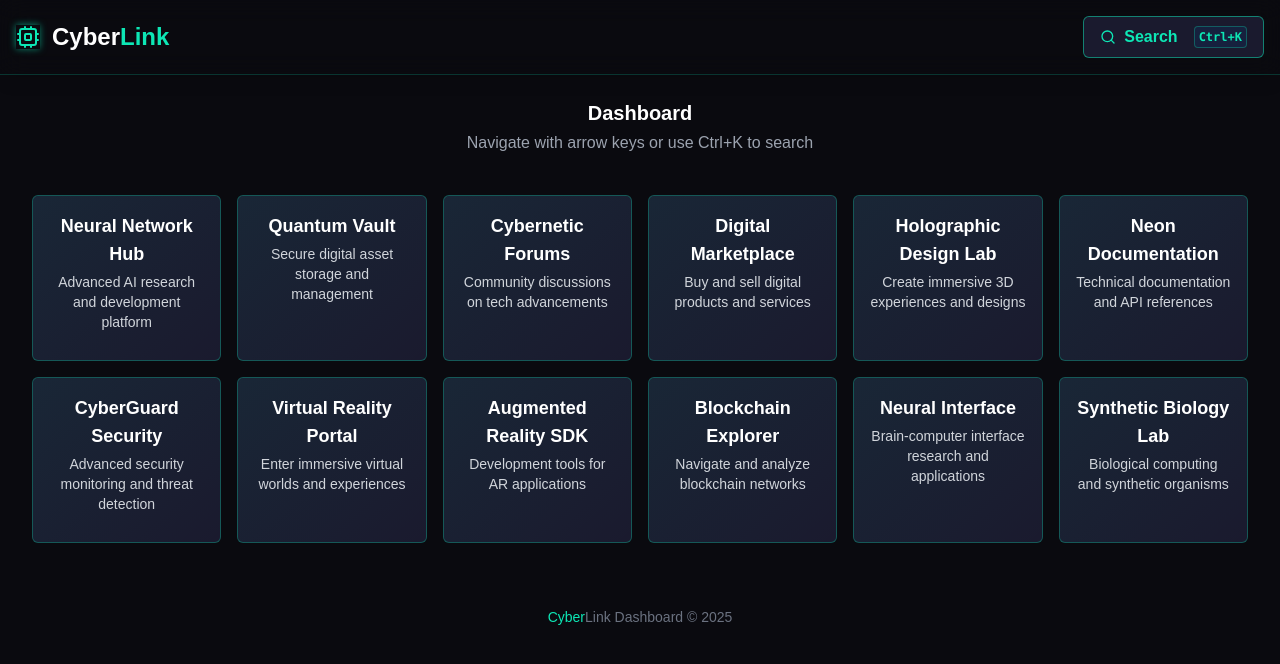
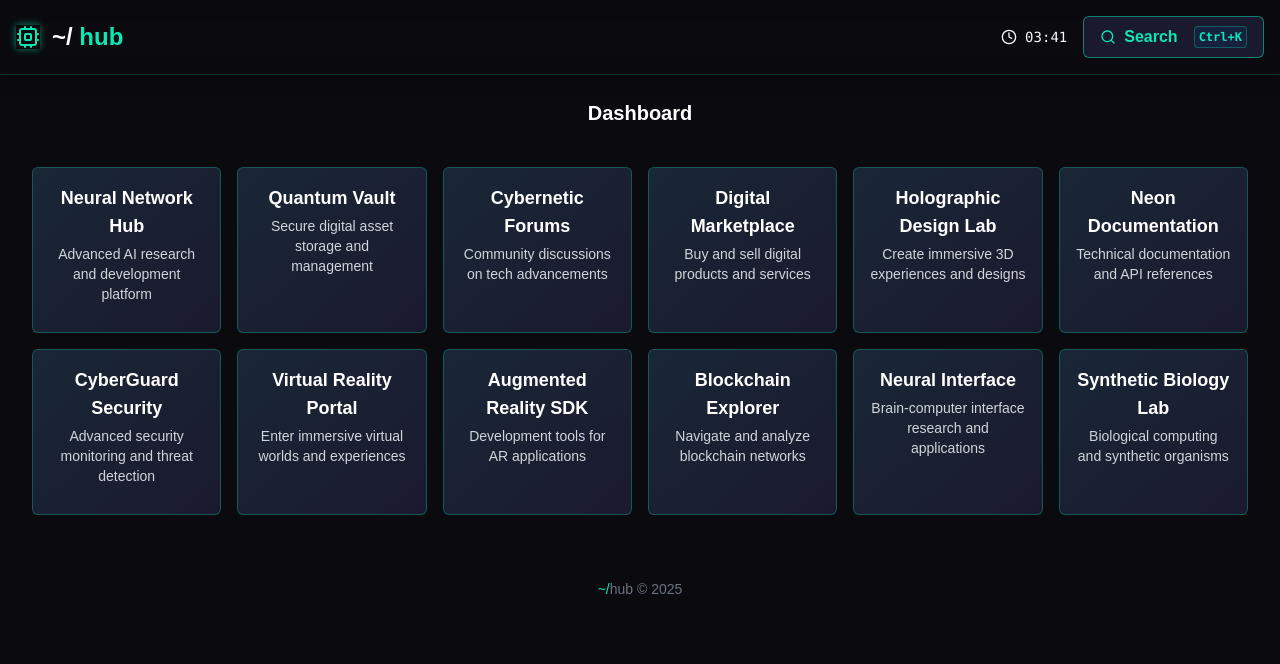
Before and after one commit to hyperfymodgroup/homehub, a React (Vite) app: page / in a window 1280 px wide. Shown: the top 664 px of the page. Built offline with nearby package versions, Linux system fonts and the light colour scheme.

Commit message:
Rename project to ~/hub
Renames the project to ~/hub and removes the header explaining how the page works. Adds a dropdown menu to display the current time in UTC, EST, PST, London, and Australia.

```diff
--- a/src/App.tsx
+++ b/src/App.tsx
@@ -1,3 +1,4 @@
+
 import { Toaster } from "@/components/ui/toaster";
 import { Toaster as Sonner } from "@/components/ui/sonner";
 import { TooltipProvider } from "@/components/ui/tooltip";
--- /dev/null
+++ b/src/components/TimeZoneDropdown.tsx
@@ -0,0 +1,75 @@
+
+import React, { useState, useEffect } from 'react';
+import { Clock } from 'lucide-react';
+import { format } from 'date-fns';
+import {
+  DropdownMenu,
+  DropdownMenuTrigger,
+  DropdownMenuContent,
+  DropdownMenuItem,
+  DropdownMenuLabel,
+  DropdownMenuSeparator,
+} from '@/components/ui/dropdown-menu';
+
+interface TimeZone {
+  name: string;
+  label: string;
+  offset: number;
+}
+
+const TIMEZONES: TimeZone[] = [
+  { name: 'UTC', label: 'UTC', offset: 0 },
+  { name: 'EST', label: 'New York', offset: -4 },
+  { name: 'PST', label: 'Los Angeles', offset: -7 },
+  { name: 'GMT', label: 'London', offset: 1 },
+  { name: 'AEST', label: 'Sydney', offset: 10 },
+];
+
+const TimeZoneDropdown = () => {
+  const [currentTime, setCurrentTime] = useState(new Date());
+
+  // Update time every minute
+  useEffect(() => {
+    const interval = setInterval(() => {
+      setCurrentTime(new Date());
+    }, 60000);
+
+    return () => clearInterval(interval);
+  }, []);
+
+  const formatTimeForZone = (timeZone: TimeZone) => {
+    // Create a new date with the timezone offset applied
+    const date = new Date(currentTime);
+
+    // Get the UTC time
+    const utcTime = date.getTime() + (date.getTimezoneOffset() * 60000);
+
+    // Create new date with the timezone offset
+    const targetTime = new Date(utcTime + (timeZone.offset * 3600000));
+
+    return format(targetTime, 'HH:mm');
+  };
+
+  return (
+    <DropdownMenu>
+      <DropdownMenuTrigger className="cyber-button-sm flex items-center gap-2">
+        <Clock className="w-4 h-4" />
+        <span className="font-mono text-sm">{formatTimeForZone(TIMEZONES[0])}</span>
+      </DropdownMenuTrigger>
+
+      <DropdownMenuContent className="bg-cyber-black border border-cyber-turquoise/30 w-56">
+        <DropdownMenuLabel className="text-cyber-turquoise">Time Zones</DropdownMenuLabel>
+        <DropdownMenuSeparator className="bg-cyber-turquoise/20" />
+
+        {TIMEZONES.map((timezone) => (
+          <DropdownMenuItem key={timezone.name} className="flex justify-between text-gray-300 hover:text-cyber-turquoise hover:bg-cyber-gray/30 cursor-default">
+            <span>{timezone.name} ({timezone.label})</span>
+            <span className="font-mono text-cyber-turquoise">{formatTimeForZone(timezone)}</span>
+          </DropdownMenuItem>
+        ))}
+      </DropdownMenuContent>
+    </DropdownMenu>
+  );
+};
+
+export default TimeZoneDropdown;
--- a/src/pages/Index.tsx
+++ b/src/pages/Index.tsx
@@ -1,11 +1,12 @@
 
 import React, { useState } from 'react';
-import { Search, Cpu } from 'lucide-react';
+import { Search, Cpu, Clock } from 'lucide-react';
 import { useSearch } from '../lib/hooks/useSearch';
 import { useHotkeys } from '../lib/hooks/useHotkeys';
 import { linkCards } from '../lib/data';
 import SearchBar from '../components/SearchBar';
 import CardGrid from '../components/CardGrid';
+import TimeZoneDropdown from '../components/TimeZoneDropdown';
 
 const Index = () => {
   const {
@@ -31,10 +32,12 @@ const Index = () => {
           <div className="flex items-center gap-3">
             <Cpu className="w-6 h-6 text-cyber-turquoise animate-pulse-glow" />
             <h1 className="text-2xl font-bold text-white">
-              Cyber<span className="text-cyber-turquoise">Link</span>
+              ~/&nbsp;<span className="text-cyber-turquoise">hub</span>
             </h1>
           </div>
 
+          <div className="flex items-center gap-4">
+            <TimeZoneDropdown />
             <button
               onClick={toggleSearch}
               className="cyber-button flex items-center gap-2"
@@ -45,6 +48,7 @@ const Index = () => {
                 Ctrl+K
               </kbd>
             </button>
+          </div>
         </div>
       </header>
 
@@ -59,10 +63,7 @@ const Index = () => {
       {/* Main Content */}
       <main className="max-w-7xl mx-auto px-4">
         <div className="py-6">
-          <h2 className="text-xl font-semibold text-white mb-1">Dashboard</h2>
-          <p className="text-gray-400 mb-6">
-            Navigate with arrow keys or use Ctrl+K to search
-          </p>
+          <h2 className="text-xl font-semibold text-white mb-6">Dashboard</h2>
 
           {/* Card Grid */}
           <CardGrid cards={filteredItems} />
@@ -72,7 +73,7 @@ const Index = () => {
       {/* Footer */}
       <footer className="max-w-7xl mx-auto px-4 py-6 text-center text-sm text-gray-500 mt-auto">
         <p>
-          <span className="text-cyber-turquoise">Cyber</span>Link Dashboard &copy; {new Date().getFullYear()}
+          <span className="text-cyber-turquoise">~/</span>hub &copy; {new Date().getFullYear()}
         </p>
       </footer>
     </div>
```
Lines whose indentation alone changed are shown as unchanged.
